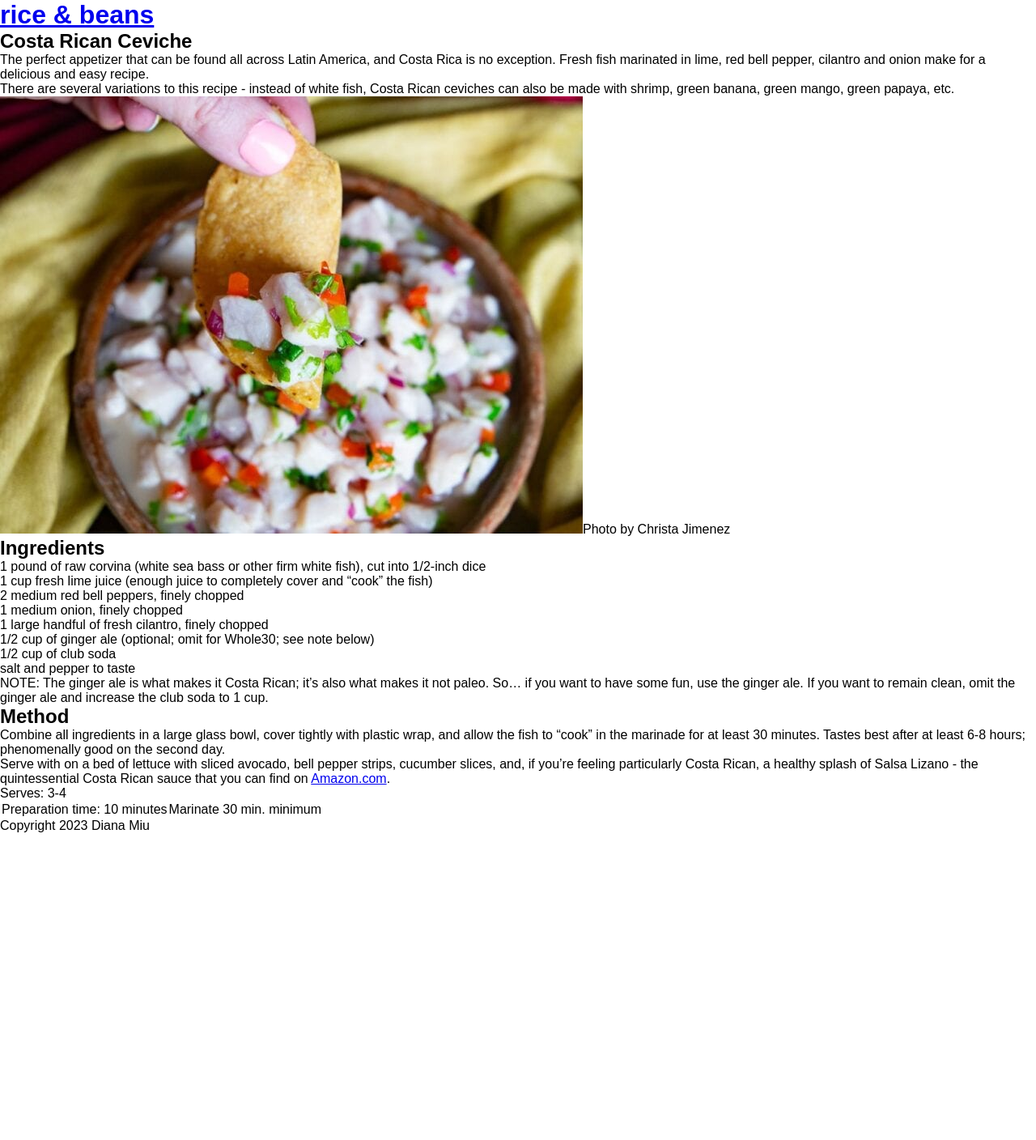
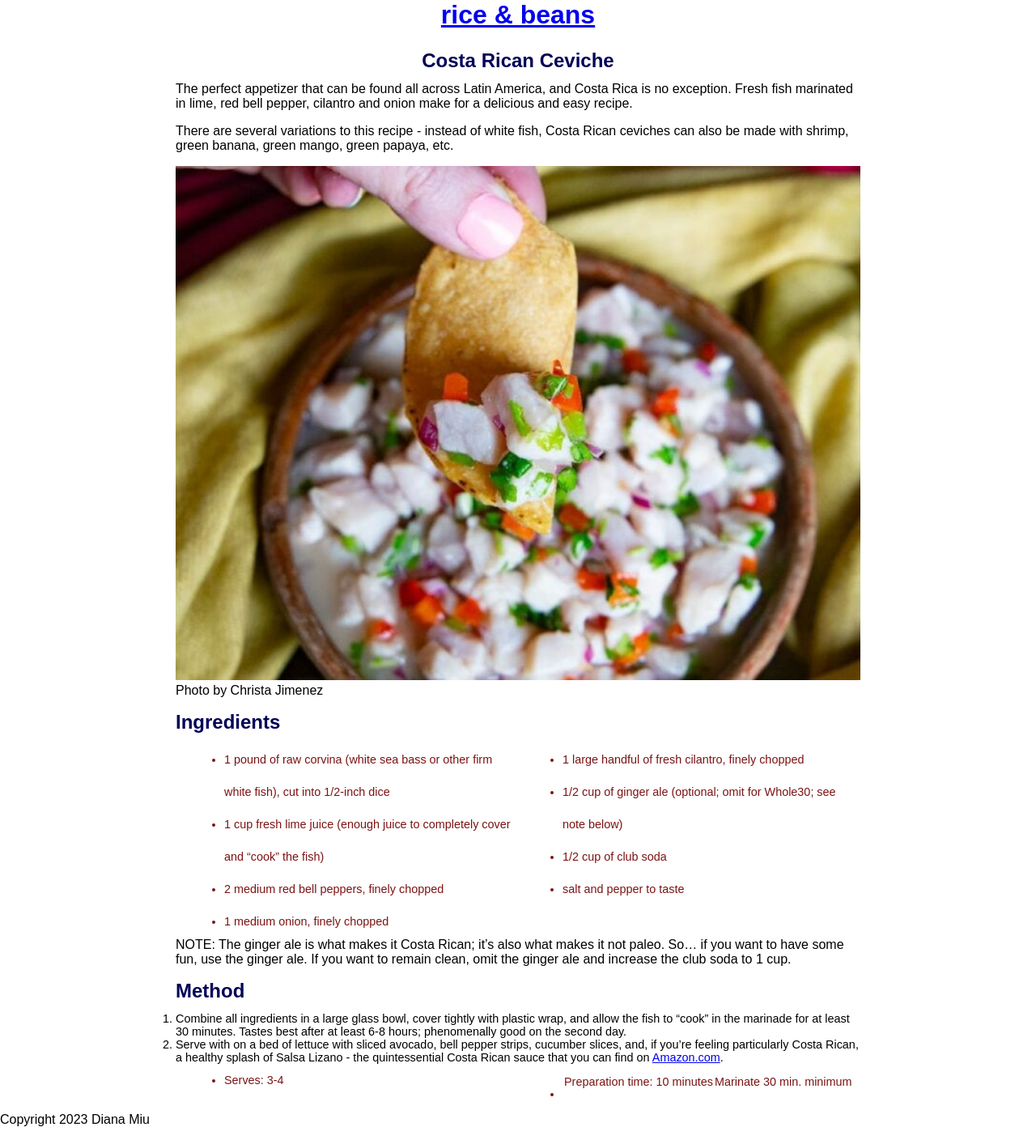
Before and after one commit to DianaMiu/recipesdiana, a Jekyll site: the page built from _recipes/recipe1.md, in a window 1280 px wide. Shown: the whole page at 81% size. Built offline with Jekyll 4.4.1, drawn with Linux system fonts in a browser that asks for light colours; before the commit the page ends 1029 px from its top, so only the background shows below that.

Commit message:
Update recipes.css

```diff
--- a/styles/recipes.css
+++ b/styles/recipes.css
@@ -12,4 +12,44 @@
   box-sizing: border-box;
 }
 
-/* the rest is up to you */
+h1 {
+
+color: rgb(1, 1, 87);
+margin-bottom: 12px;
+text-align: center;
+}
+
+p {
+margin-bottom: 1em;
+}
+
+h2 {
+
+  color: rgb(1, 1, 87);
+  margin-bottom: 12px;
+  margin-top: 12px;
+}
+
+main {
+    width: 70%;
+    max-width: 900px;
+    padding: 12px 25px;
+    margin: 0 auto;
+}
+
+img {
+width: 100%;
+}
+
+ul {
+  margin-left: 60px;
+  line-height: 40px;
+  color: rgb(124, 19, 19);
+  columns: 2;
+  column-gap: 50px;
+
+}
+
+li {
+font-size: .9em;
+}
```
